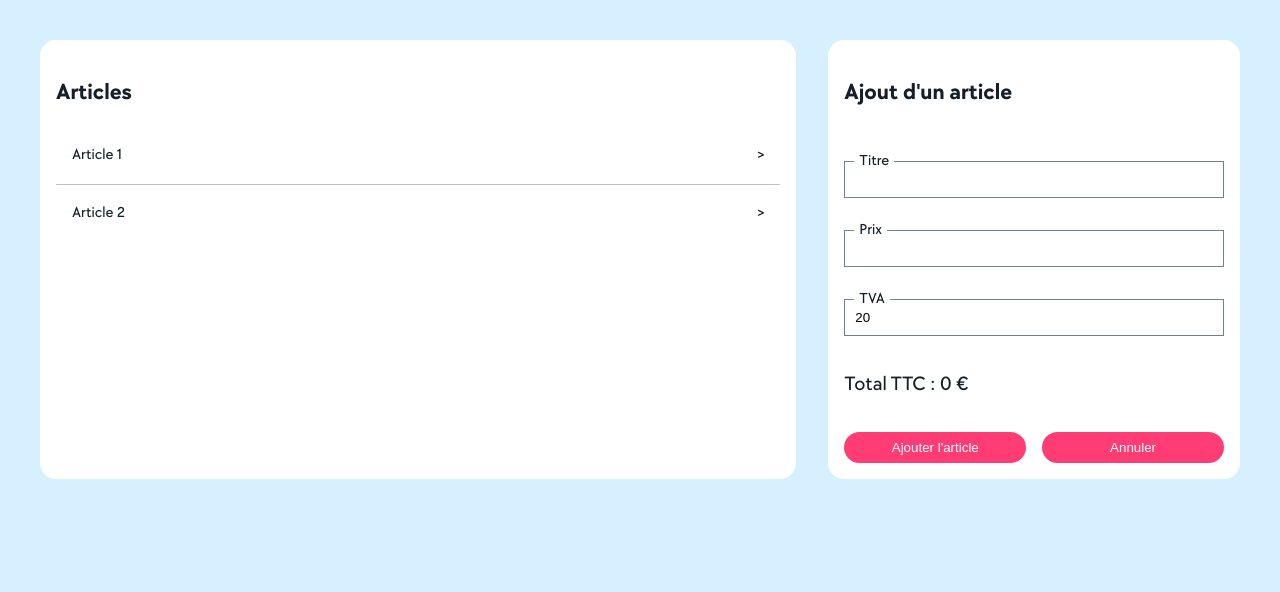
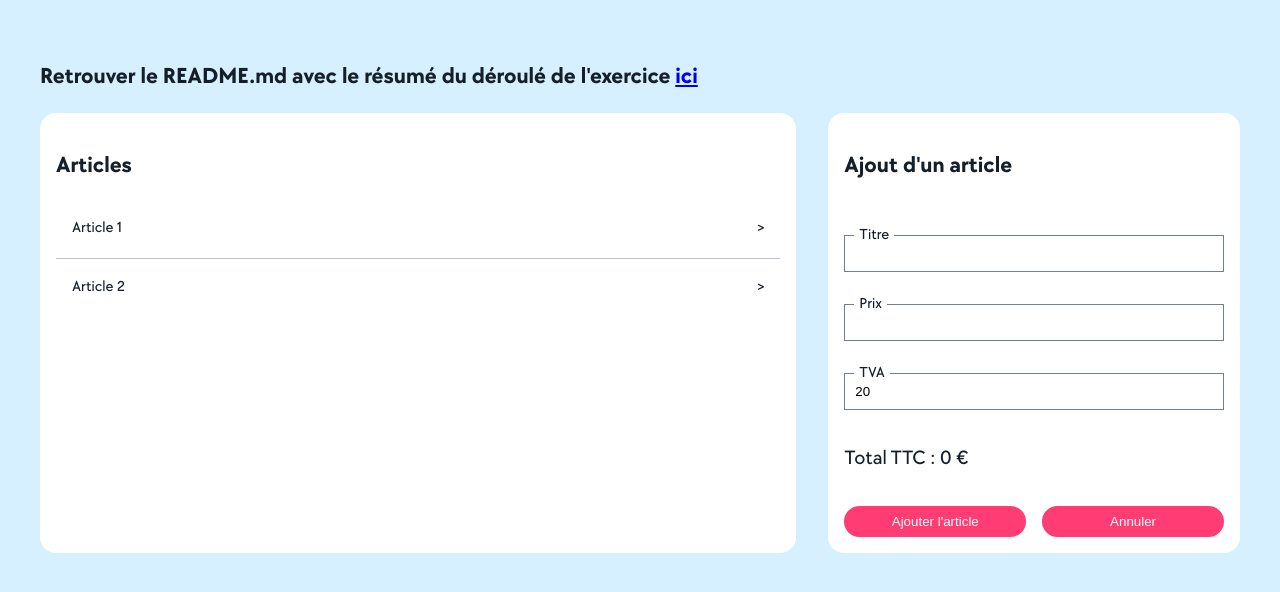
Before and after one commit to TheoLallement/allovoisins-exercice, a Vue app: page / in a window 1280 px wide. Shown: the top 592 px of the page. Built offline with nearby package versions, Linux system fonts and the light colour scheme.

Commit message:
:memo: Update README.md

```diff
--- a/src/App.vue
+++ b/src/App.vue
@@ -3,6 +3,14 @@ import ArticlesView from './views/ArticlesView.vue'
 </script>
 
 <template>
+  <h2>
+    Retrouver le README.md avec le résumé du déroulé de l'exercice
+    <a
+      target="_blank"
+      href="https://github.com/TheoLallement/allovoisins-exercice/blob/main/README.md"
+      >ici</a
+    >
+  </h2>
   <ArticlesView />
 </template>
 
```
Also changed, not shown: 1 other file (tests, documents, lock files or other folders).
